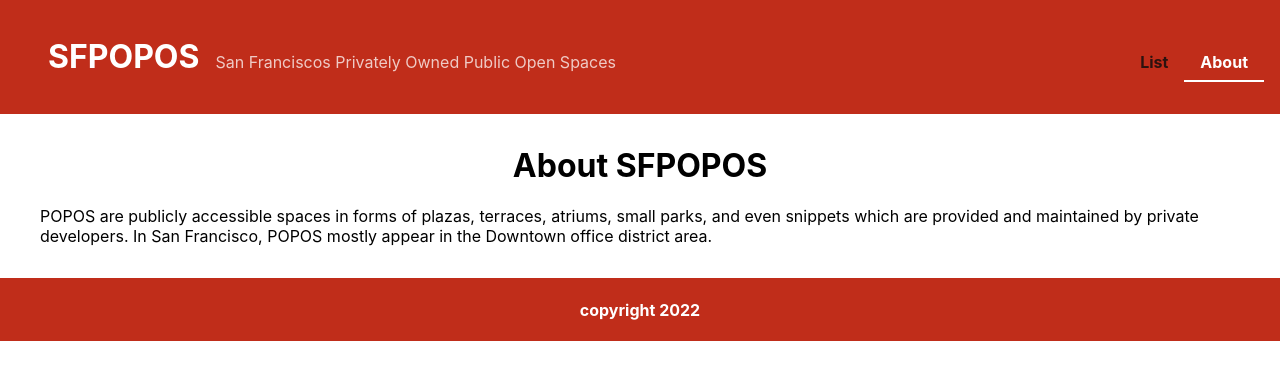
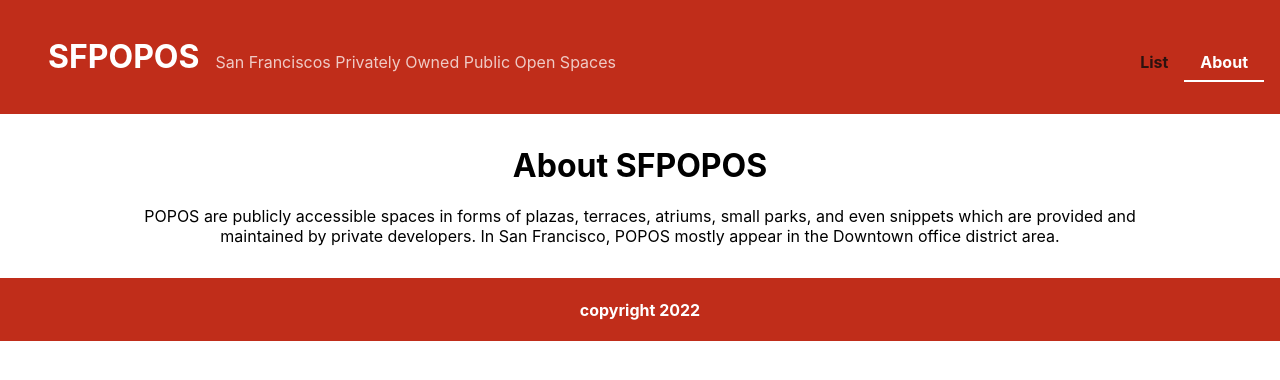
Before and after one commit to kojot1995/sfpopos, a React (Create React App) app: page /about in a window 1280 px wide. Shown: the top 380 px of the page. Built offline with nearby package versions, Linux system fonts and the light colour scheme.

Commit message:
Add background color for detailed pages

```diff
--- a/src/components/About/About.css
+++ b/src/components/About/About.css
@@ -3,5 +3,8 @@
 }
 
 .About p {
-    margin: 0 40px;
+    margin: auto;
+    text-align: center;
+    width: 80%;
+    max-width: 1200px;
 }
--- a/src/components/POPOSDetails/POPOSDetails.css
+++ b/src/components/POPOSDetails/POPOSDetails.css
@@ -2,6 +2,8 @@
     display: flex;
     width: 960px;
     margin: auto;
+    padding: 3em;
+    background-color: floralwhite;
 }
 
 .POPOSDetails-info {
```
